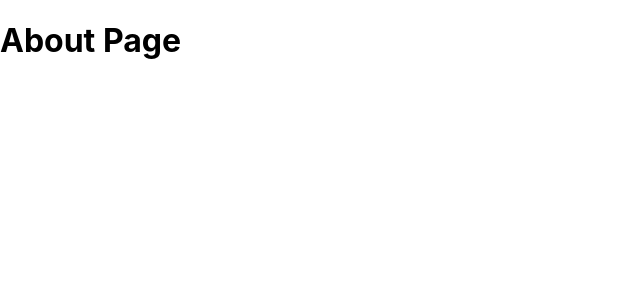
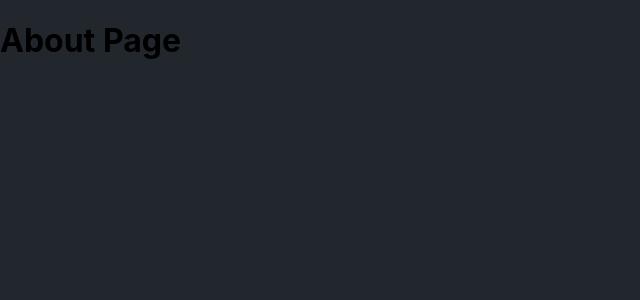
Before and after one commit to jeremy-aubrey/portfolio-website-react, a React (Create React App) app: page / in a window 1280 px wide. Shown: the top 300 px of the page, without its empty margins (0-640 px from the left). Built offline with nearby package versions, Linux system fonts and the light colour scheme.

Commit message:
changed background color

```diff
--- a/src/index.css
+++ b/src/index.css
@@ -5,6 +5,8 @@ body {
     sans-serif;
   -webkit-font-smoothing: antialiased;
   -moz-osx-font-smoothing: grayscale;
+
+  background-color: rgb(34, 39, 46);
 }
 
 code {
```
